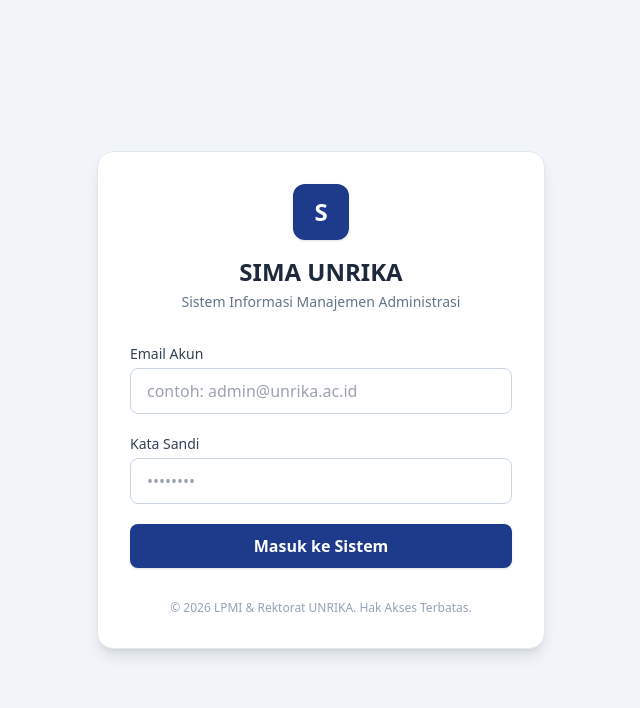
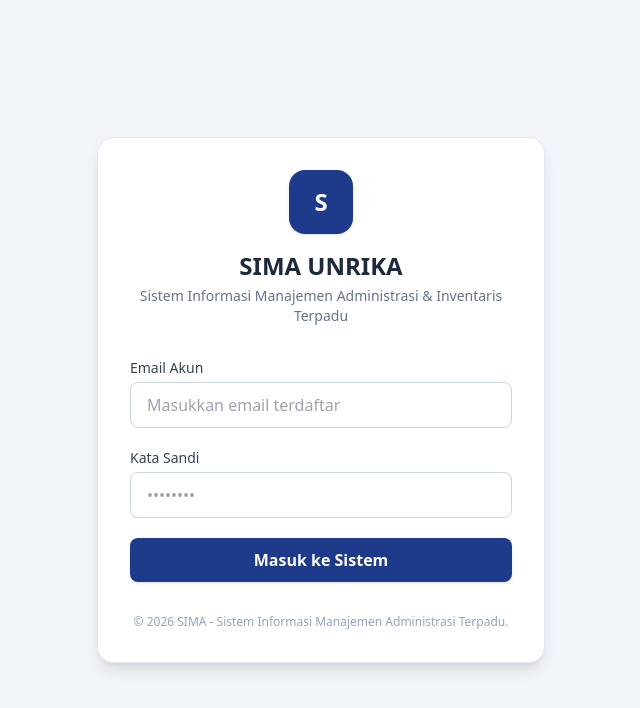
Before and after one commit to lpmi-unrika/sima-unrika-v2, a plain HTML site: page index.html in a window 1280 px wide. Shown: the whole page, without its empty margins (319-959 px from the left). Drawn offline with nearby package versions, Linux system fonts and the light colour scheme.

Commit message:
Update index.html

```diff
--- a/index.html
+++ b/index.html
@@ -11,11 +11,11 @@
 
   <div class="max-w-md w-full bg-white rounded-2xl shadow-lg p-8 border border-slate-200">
     <div class="text-center mb-8">
-      <div class="inline-flex items-center justify-center w-14 h-14 rounded-xl bg-blue-900 text-white font-bold text-2xl mb-4 shadow">
+      <div id="loginLogoContainer" class="inline-flex items-center justify-center w-16 h-16 rounded-2xl bg-blue-900 text-white font-bold text-2xl mb-4 shadow overflow-hidden">
         S
       </div>
-      <h1 class="text-2xl font-bold text-slate-800">SIMA UNRIKA</h1>
-      <p class="text-sm text-slate-500 mt-1">Sistem Informasi Manajemen Administrasi</p>
+      <h1 id="loginAppTitle" class="text-2xl font-bold text-slate-800">SIMA UNRIKA</h1>
+      <p id="loginAppSubtitle" class="text-sm text-slate-500 mt-1">Sistem Informasi Manajemen Administrasi &amp; Inventaris Terpadu</p>
     </div>
 
     <div id="alertBox" class="hidden mb-4 p-3 rounded-lg text-sm bg-red-50 text-red-700 border border-red-200"></div>
@@ -23,7 +23,7 @@
     <form id="loginForm" class="space-y-5">
       <div>
         <label class="block text-sm font-medium text-slate-700 mb-1">Email Akun</label>
-        <input type="email" id="email" required placeholder="contoh: admin@unrika.ac.id"
+        <input type="email" id="email" required placeholder="Masukkan email terdaftar"
           class="w-full px-4 py-2.5 rounded-lg border border-slate-300 focus:ring-2 focus:ring-blue-800 focus:border-blue-800 outline-none transition">
       </div>
 
@@ -40,7 +40,7 @@
     </form>
 
     <p class="text-center text-xs text-slate-400 mt-8">
-      &copy; 2026 LPMI &amp; Rektorat UNRIKA. Hak Akses Terbatas.
+      &copy; 2026 SIMA - Sistem Informasi Manajemen Administrasi Terpadu.
     </p>
   </div>
 
@@ -49,7 +49,16 @@
     const SUPABASE_KEY = 'eyJhbGciOiJIUzI1NiIsInR5cCI6IkpXVCJ9.eyJpc3MiOiJzdXBhYmFzZSIsInJlZiI6InByYnh6Z3BsZ3Bodm53Z25maG9uIiwicm9sZSI6ImFub24iLCJpYXQiOjE3OTUwODEyOTMsImV4cCI6MjExMDY1NzI5M30.v3eDXKjtSaH0Ypt2zx-lF_tgsWVmhRWQ3AGRRX8vYMI';
     const sb = supabase.createClient(SUPABASE_URL, SUPABASE_KEY);
 
-    // Jika sudah login, langsung arahkan ke dashboard
+    // Muat pengaturan logo jika pernah disimpan di perangkat
+    const savedLogo = localStorage.getItem('sima_custom_logo');
+    const savedTitle = localStorage.getItem('sima_custom_title');
+    if (savedLogo) {
+      document.getElementById('loginLogoContainer').innerHTML = `<img src="${savedLogo}" alt="Logo" class="w-full h-full object-contain bg-white p-1">`;
+    }
+    if (savedTitle) {
+      document.getElementById('loginAppTitle').textContent = savedTitle;
+    }
+
     sb.auth.getSession().then(({ data: { session } }) => {
       if (session) window.location.href = 'dashboard.html';
     });
@@ -75,7 +84,6 @@
         return;
       }
 
-      // Cek apakah akun berstatus aktif di tabel profiles
       const { data: profile, error: profErr } = await sb
         .from('profiles')
         .select('status_aktif')
```
